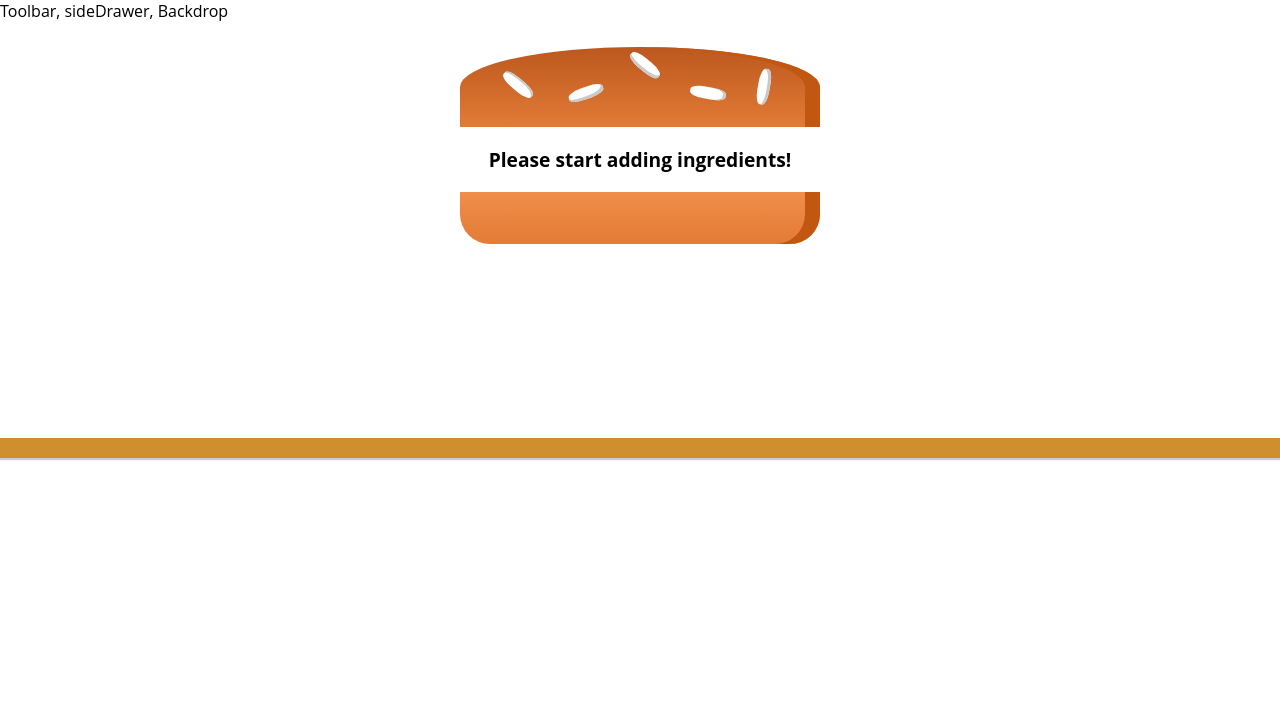
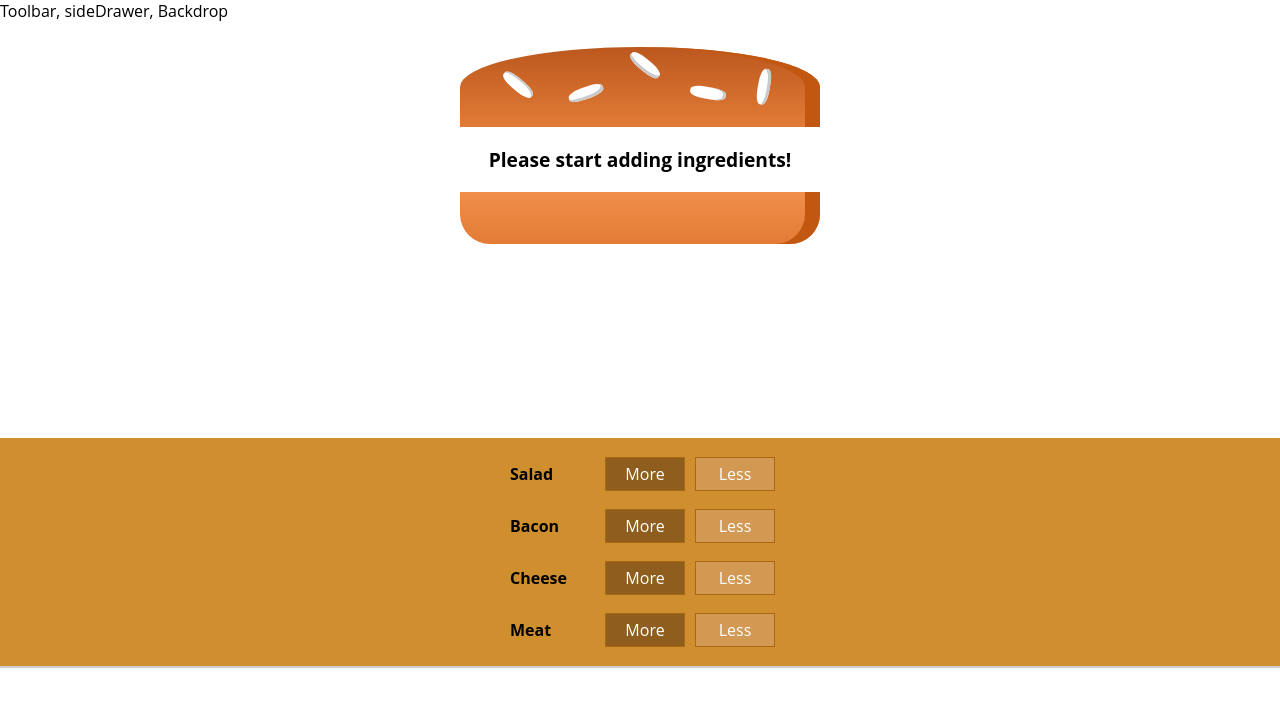
Before and after one commit to JosephTaylor1/burger-builder, a React app: page / in a window 1280 px wide. Shown: the top 706 px of the page. Built offline with nearby package versions, Linux system fonts and the light colour scheme.

Commit message:
syntax fixes

```diff
--- a/src/components/Burger/BuildControls/BuildControl/BuildControl.js
+++ b/src/components/Burger/BuildControls/BuildControl/BuildControl.js
@@ -1,12 +1,12 @@
 import React from 'react';
 import classes from './BuildControl.css';
 
-const buildControl = (props) => {
+const buildControl = (props) => (
     <div className={classes.BuildControl}>
-        <div className={classes.label}>{props.label}</div>
-        <button className={classes.more} onClick={props.added}>More</button>
-        <button className={classes.less}>Less</button>
+        <div className={classes.Label}>{props.label}</div>
+        <button className={classes.More} onClick={props.added}>More</button>
+        <button className={classes.Less}>Less</button>
     </div>
-};
+);
 
 export default buildControl;
--- a/src/components/Burger/BuildControls/BuildControls.js
+++ b/src/components/Burger/BuildControls/BuildControls.js
@@ -9,17 +9,15 @@ const controls = [
     { label: 'Meat', type: 'meat' }
 ];
 
-const buildControls = (props) => {
-    return (
+const buildControls = (props) => (
         <div className={classes.BuildControls}>
-            {controls.map(ctrl => {
+            {controls.map(ctrl => (
                 <BuildControl
                     key={ctrl.label}
                     label={ctrl.label}
                     added={() => props.ingredientAdded(ctrl.type)} />
-            })}
+            ))}
         </div>
-    );
-};
+);
 
 export default buildControls;
```
